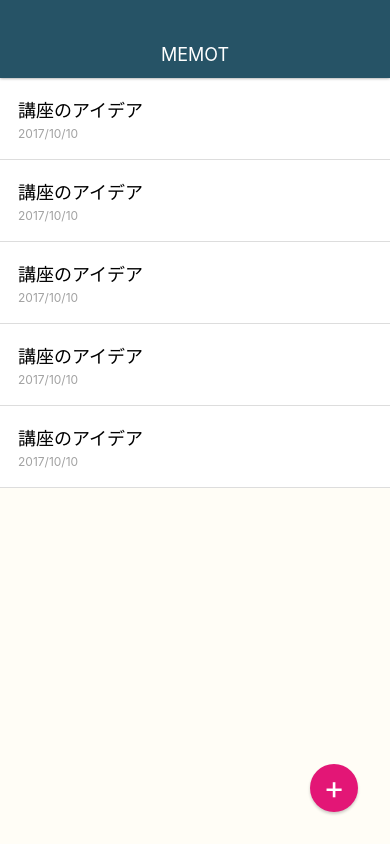
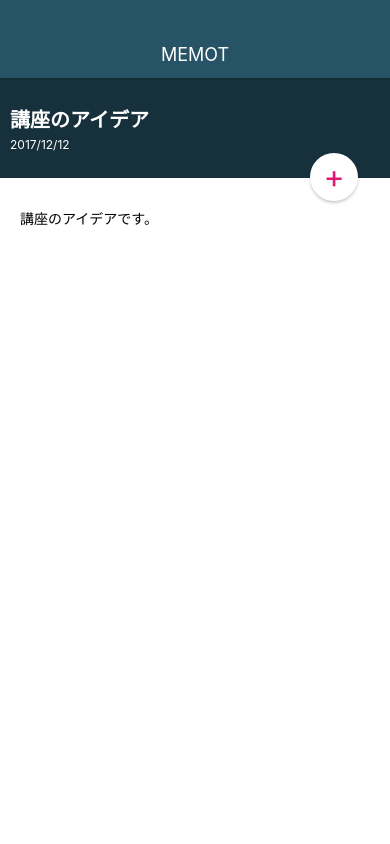
Before and after one commit to kodaiy/MemoApp, a React Native app: screen / in a window 390 px wide. Built offline with nearby package versions, Linux system fonts and the light colour scheme.

Commit message:
Create MemoDetailScreen

```diff
--- a/App.js
+++ b/App.js
@@ -1,7 +1,7 @@
 import React from 'react';
 import { StyleSheet, View } from 'react-native';
 
-import MemoListScreen from './src/screens/MemoListScreen';
+import MemoDetailScreen from './src/screens/MemoDetailScreen';
 import Appbar from './src/components/Appbar';
 
 export default class App extends React.Component {
@@ -9,7 +9,7 @@
     return (
       <View style={styles.container}>
         <Appbar />
-        <MemoListScreen />
+        <MemoDetailScreen />
       </View>
     );
   }
--- a/src/elements/CircleButton.js
+++ b/src/elements/CircleButton.js
@@ -3,9 +3,18 @@
 
 class CircleButton extends React.Component {
   render() {
+    const { style, color } = this.props;
+
+    let bgColor = '#E31676';
+    let textColor = '#fff';
+
+    if (color === 'white') {
+      bgColor = '#fff';
+      textColor = '#E31676';
+    }
     return (
-      <View style={styles.circleButton}>
-        <Text style={styles.circleButtonTitle}>
+      <View style={[styles.circleButton, style, { backgroundColor: bgColor }]}>
+        <Text style={[styles.circleButtonTitle, { color: textColor }]}>
           {this.props.children}
         </Text>
       </View>
@@ -20,7 +29,6 @@
     right: 32,
     width: 48,
     height: 48,
-    backgroundColor: '#e31676',
     borderRadius: 24,
     justifyContent: 'center',
     alignItems: 'center',
--- /dev/null
+++ b/src/screens/MemoDetailScreen.js
@@ -0,0 +1,70 @@
+import React from 'react';
+import { StyleSheet, View, Text } from 'react-native';
+
+import CircleButton from '../elements/CircleButton';
+
+class MemoDetailScreen extends React.Component {
+  render() {
+    return (
+      <View style={styles.container}>
+        <View>
+          <View style={styles.memoHeader}>
+            <View>
+              <Text style={styles.memoHeaderTitle}>講座のアイデア</Text>
+              <Text style={styles.memoHeaderDate}>2017/12/12</Text>
+            </View>
+          </View>
+        </View>
+
+        <View style={styles.memoContent}>
+          <Text>
+            講座のアイデアです。
+          </Text>
+        </View>
+
+        <CircleButton
+          style={styles.editButton}
+          color="white"
+        >
+          +
+        </CircleButton>
+      </View>
+    );
+  }
+}
+
+const styles = StyleSheet.create({
+  container: {
+    flex: 1,
+    width: '100%',
+  },
+  memoHeader: {
+    height: 100,
+    backgroundColor: '#17313c',
+    justifyContent: 'center',
+    padding: 10,
+  },
+  memoHeaderTitle: {
+    fontSize: 20,
+    fontWeight: 'bold',
+    color: '#fff',
+    marginBottom: 4,
+  },
+  memoHeaderDate: {
+    fontSize: 12,
+    color: '#fff',
+  },
+  memoContent: {
+    paddingTop: 30,
+    paddingLeft: 20,
+    paddingRight: 20,
+    backgroundColor: '#fff',
+    flex: 1,
+    paddingBottom: 20,
+  },
+  editButton: {
+    top: 75,
+  },
+});
+
+export default MemoDetailScreen;
```
